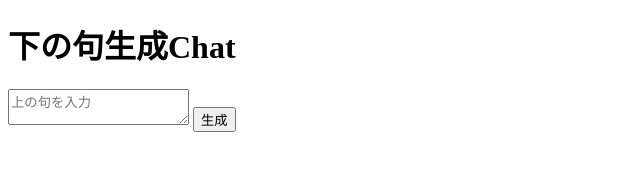
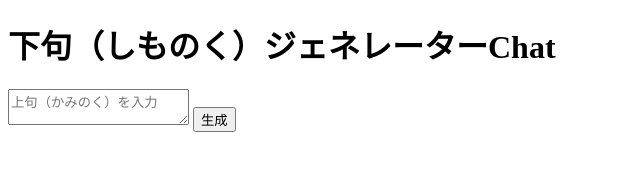
Before and after one commit to freddieoomori-hub/first-ai-agent-app, a website: page index.html in a window 1280 px wide. Shown: the whole page, without its empty margins (0-640 px from the left). Drawn offline with Linux system fonts and the light colour scheme.

Commit message:
Update index.html

```diff
--- a/index.html
+++ b/index.html
@@ -2,11 +2,11 @@
 <html>
 <head>
   <meta charset="UTF-8">
-  <title>下の句生成</title>
+  <title>下句（しものく）ジェネレーター</title>
 </head>
 <body>
-  <h1>下の句生成Chat</h1>
-  <textarea id="input" placeholder="上の句を入力"></textarea>
+  <h1>下句（しものく）ジェネレーターChat</h1>
+  <textarea id="input" placeholder="上句（かみのく）を入力"></textarea>
   <button onclick="send()">生成</button>
   <pre id="output"></pre>
 
```
